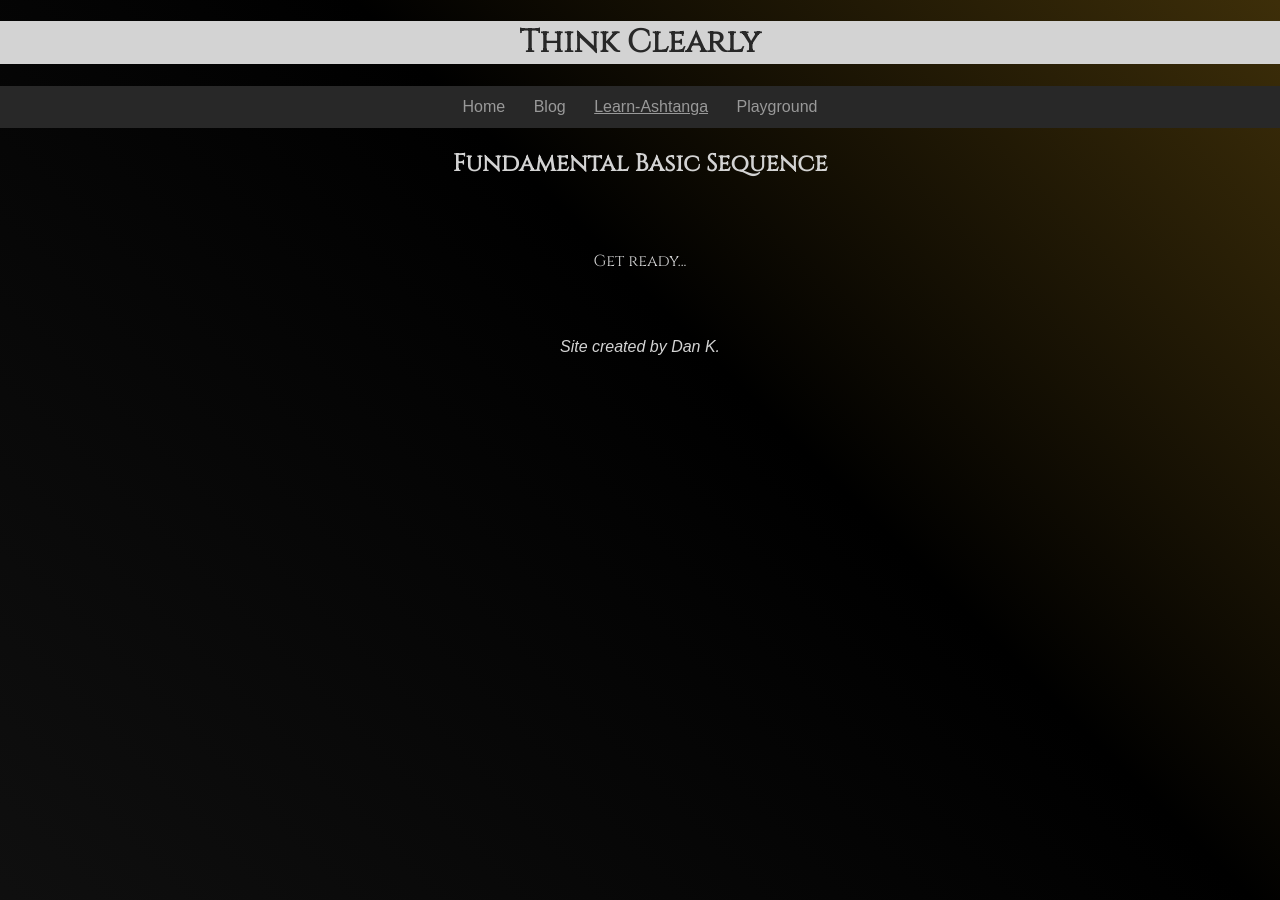
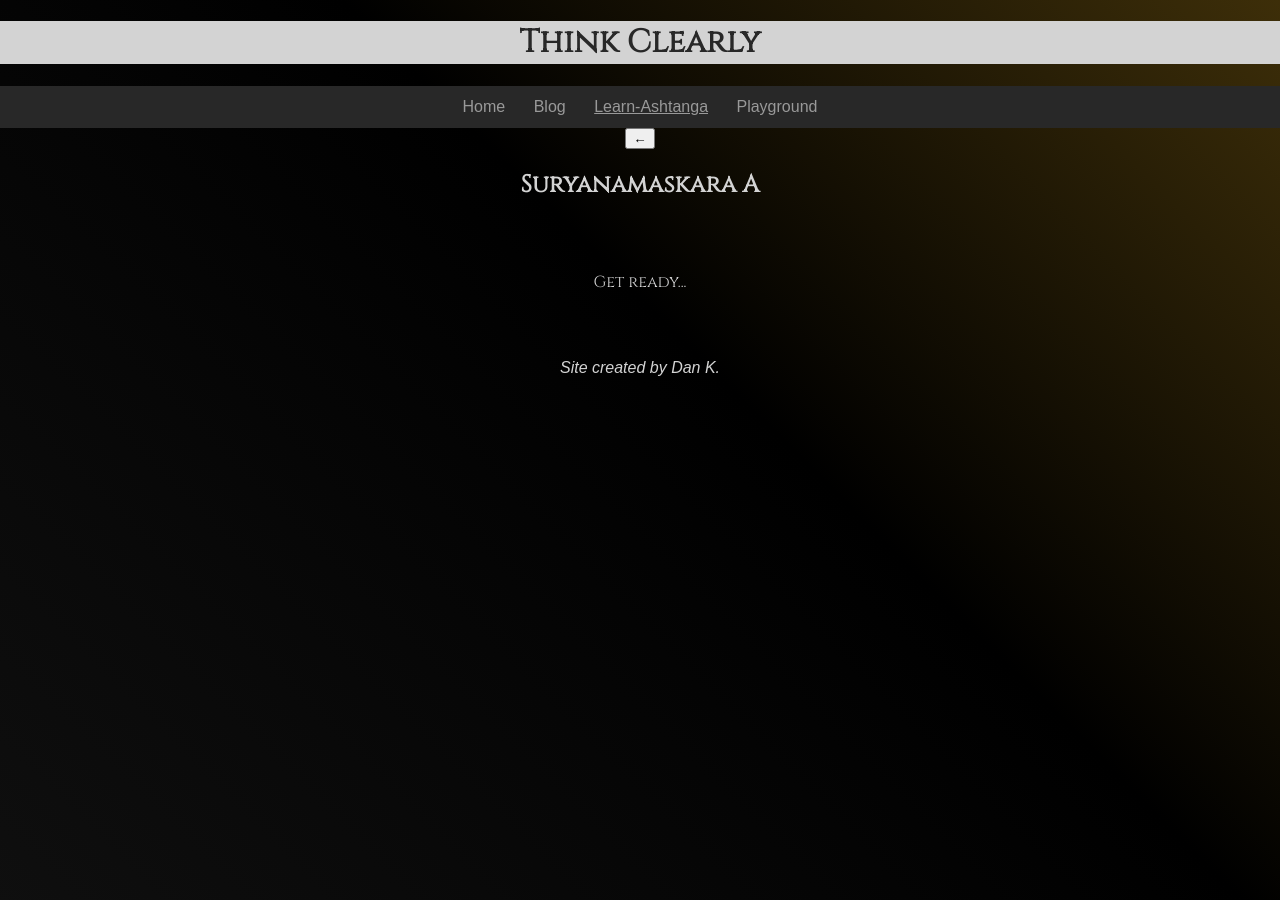
Before and after one commit to dekay2001/dekay2001.github.io, a Jekyll site: the page built from yoga/index.html, in a window 1280 px wide. Built offline with Jekyll 4.4.1, drawn with Linux system fonts in a browser that asks for light colours; some web fonts are replaced; part of the change alters nothing that is shown.

Commit message:
Added: button to show Surya A from Yoga

```diff
--- a/assets/js/yoga/main.js
+++ b/assets/js/yoga/main.js
@@ -1,15 +1,16 @@
-import { start_app } from './play-sequence.js';
+import { getSequenceLinks, start_app } from './play-sequence.js';
 
-function main() {
+function main(sequenceId) {
+    const sequenceLinks = getSequenceLinks();
     const config = {
         secondsInterval: 5,
         displayInDivId: "yoga-sequence",
         titleDivId: "sequence-title",
-        resourceUrl: "../assets/data/yoga/fundamental-basic-sequence.json"
+        resourceUrl: `..${sequenceLinks[sequenceId]}`
     }
     start_app(config);
 }
 
 window.onload = () => {
-    main();
+    main("suryanamskaraa");
 }
--- a/assets/js/yoga/play-sequence.js
+++ b/assets/js/yoga/play-sequence.js
@@ -1,5 +1,12 @@
 import { DisplayableCollection, DisplayablePlayer, TextDisplayer } from "../base/displayables.js";
 import { get_resource_collection } from "../base/models.js";
+
+export function getSequenceLinks() {
+    return {
+        suryanamskaraa: "/assets/data/yoga/suryanamaskara-a.json",
+        fundamental: "/assets/data/yoga/fundamental-basic-sequence.json"
+    };
+}
 
 export async function start_app(config) {
     const app = new application(config);
--- a/yoga/index.html
+++ b/yoga/index.html
@@ -24,6 +24,7 @@
 <body>
     {% include navheader.html %}
     <main id="home_content" class="content">
+        <button onclick="main('suryanamskaraa')">←</button>
         <h2 id="sequence-title">
             Yoga Sequence...
         </h2>
```
